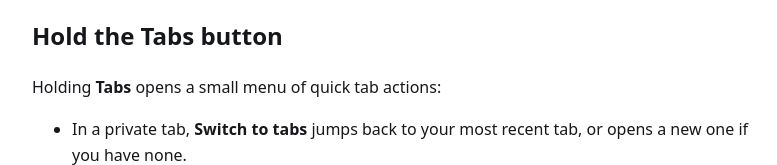
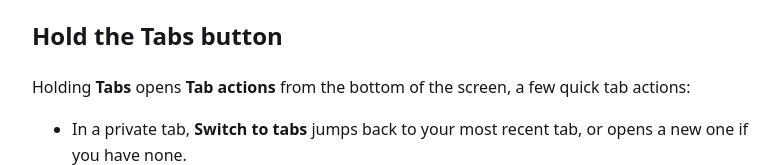
Before and after one commit to DeltaEcho3/wayward, a plain HTML site: page help/getting-started/the-bars.html in a window 1280 px wide. Shown: the part 1464-1629 px from the top of the page, without its empty margins (248-1025 px from the left). Drawn offline with Linux system fonts and the light colour scheme.

Commit message:
Help: action menus rise from the bottom as sheets, 13 menu screenshots retaken (November 22, 2026)

```diff
--- a/help/getting-started/the-bars.html
+++ b/help/getting-started/the-bars.html
@@ -55,7 +55,7 @@ input[type=search]{width:100%;font:inherit;padding:10px 12px;border-radius:10px;
 </ul>
 <div class="shots"><figure><img src="../img/browser-page.webp" width="720" height="1600" loading="lazy" alt="A page with the bars: the address pill floating over the page, the row of buttons under it"></figure><figure><img src="../img/bars-assistant-working.webp" width="720" height="1600" loading="lazy" alt="The assistant&#x27;s button while it works"></figure></div>
 <h2 id="hold-the-tabs-button">Hold the Tabs button</h2>
-<p>Holding <strong>Tabs</strong> opens a small menu of quick tab actions:</p>
+<p>Holding <strong>Tabs</strong> opens <strong>Tab actions</strong> from the bottom of the screen, a few quick tab actions:</p>
 <ul>
 <li>In a private tab, <strong>Switch to tabs</strong> jumps back to your most recent tab, or opens a new one if you have none.</li>
 <li>If you have more than one space, a line for each of the others, like <strong>Go to Main</strong>.</li>
```
Also changed, not shown: help/index.html (+1 -1 lines), help/img/ais-saved-tasks.webp, help/img/bars-tabs-hold.webp, help/img/bookmarks-folder-menu.webp, help/img/bookmarks-more.webp, help/img/bookmarks-row-menu.webp, help/img/dl-row-menu-doc.webp, help/img/dl-row-menu.webp, help/img/home-tile-hold.webp, help/img/locks-tab-card.webp, help/img/page-translate-more.webp, help/img/preview-more.webp, help/img/tabs-group-menu.webp, help/img/tabs-hold-menu.webp.
